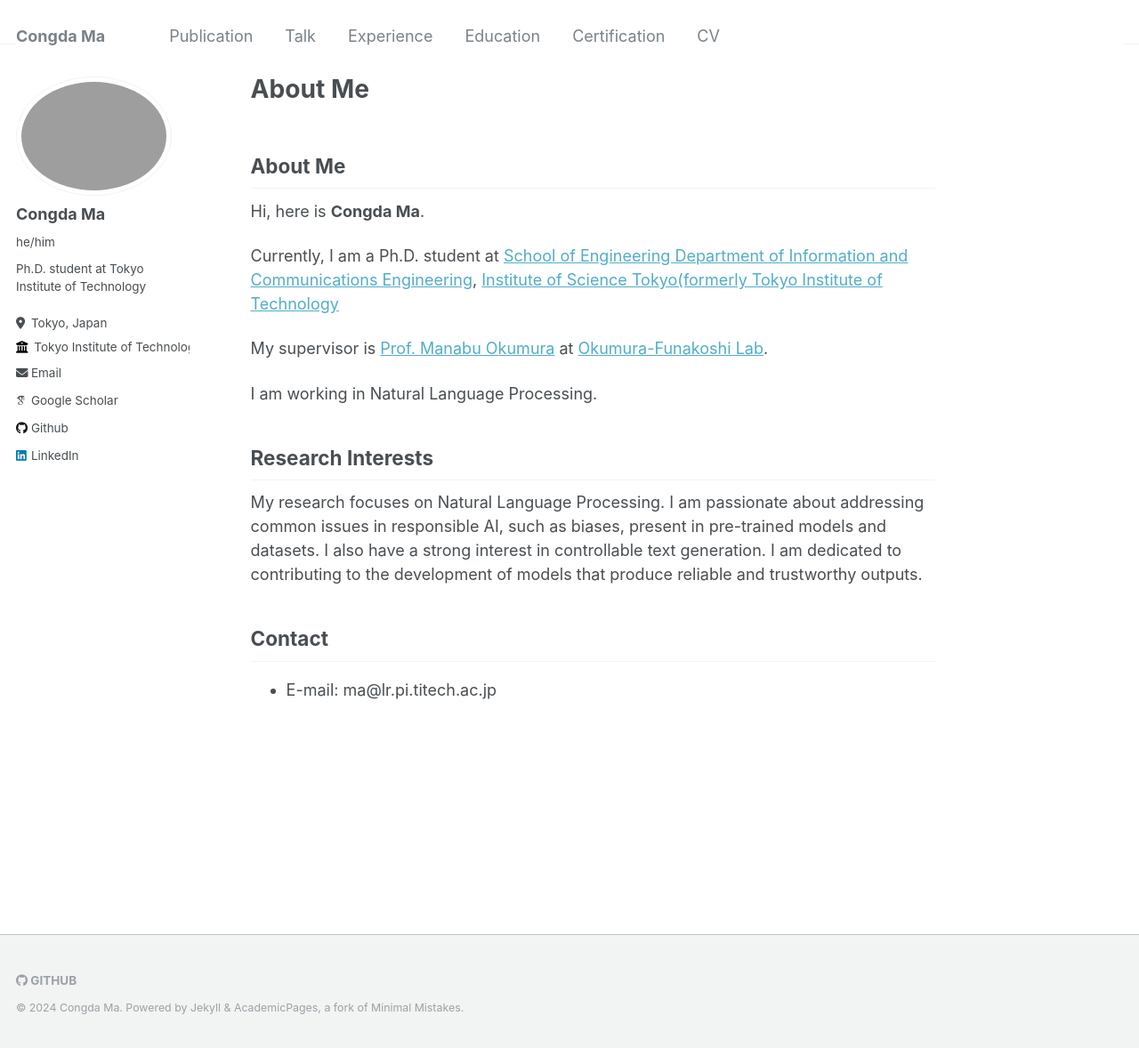
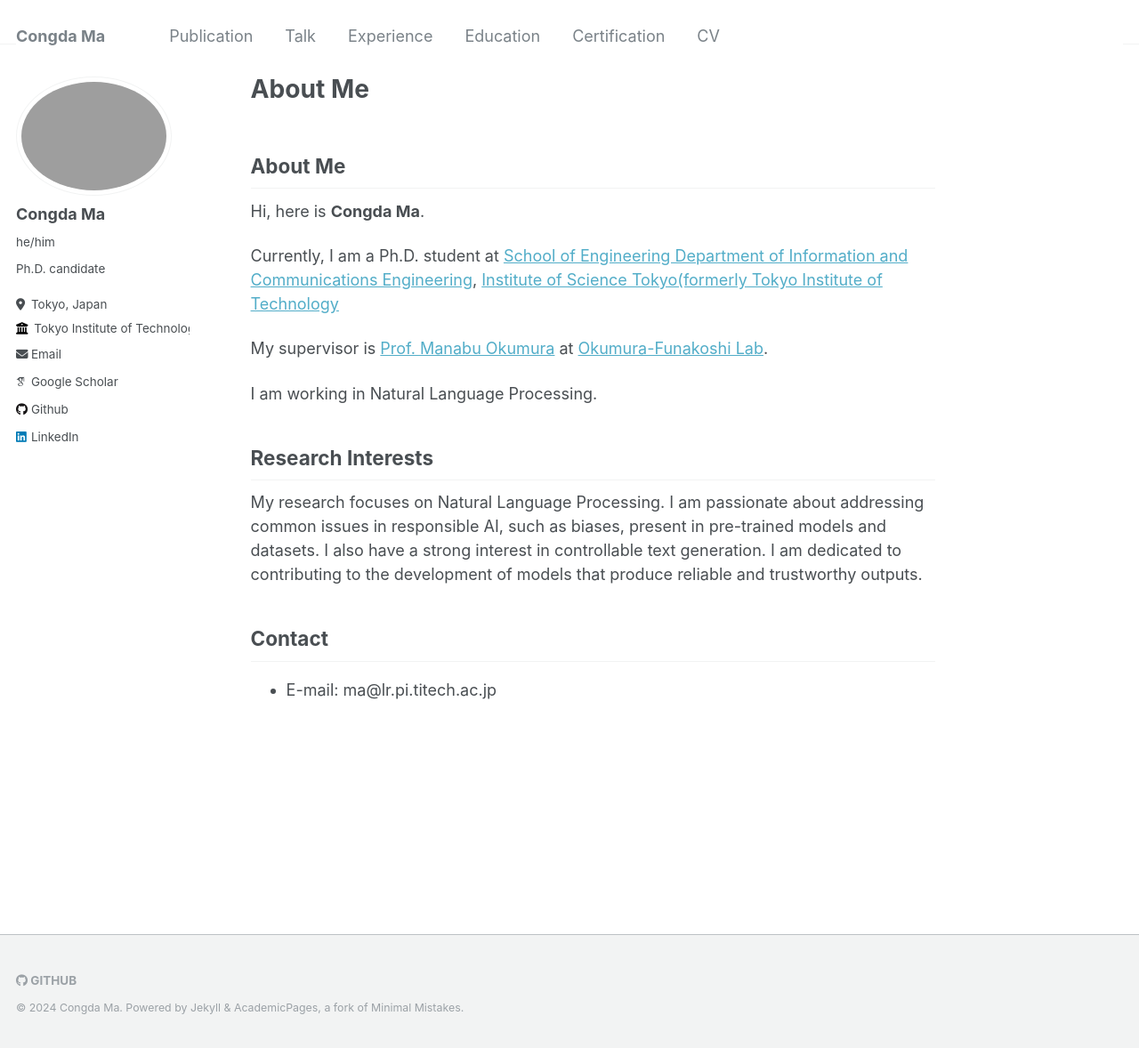
Before and after one commit to derrickmaa/derrickmaa.github.io, a Jekyll site: the page built from _pages/about.md, in a window 1280 px wide and 1178 px high. Shown: the whole window at 89% size. Built offline with Jekyll 4.4.1, drawn with Linux system fonts in a browser that asks for light colours; some web fonts are replaced.

Commit message:
Update _config.yml

```diff
--- a/_config.yml
+++ b/_config.yml
@@ -25,7 +25,7 @@ author:
   avatar           : "profile.png"
   name             : "Congda Ma"
   pronouns         : "he/him"
-  bio              : "Ph.D. student at Tokyo Institute of Technology"
+  bio              : "Ph.D. candidate"
   location         : "Tokyo, Japan"
   employer         : "Tokyo Institute of Technology"
   uri              : # URL
```
